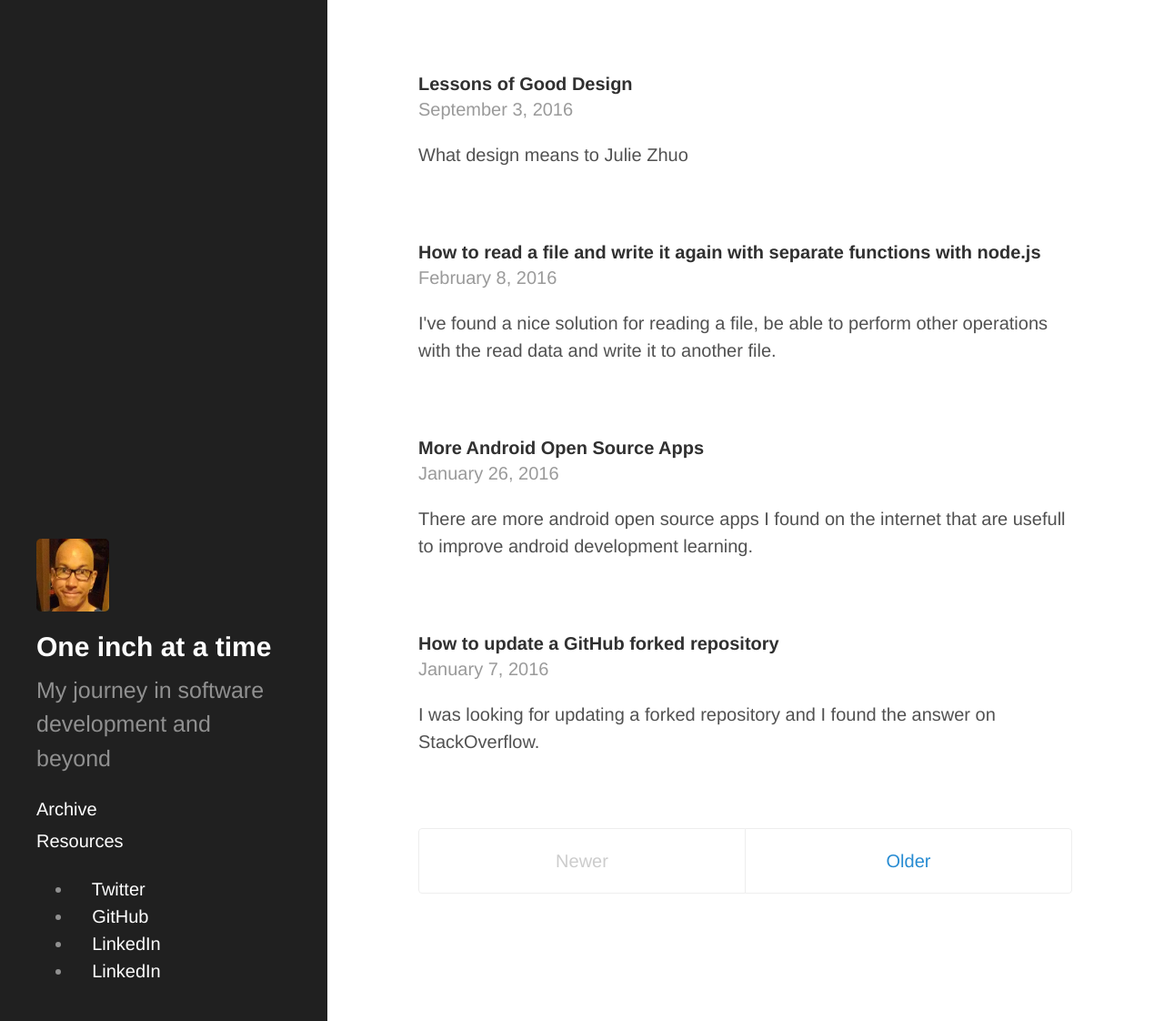
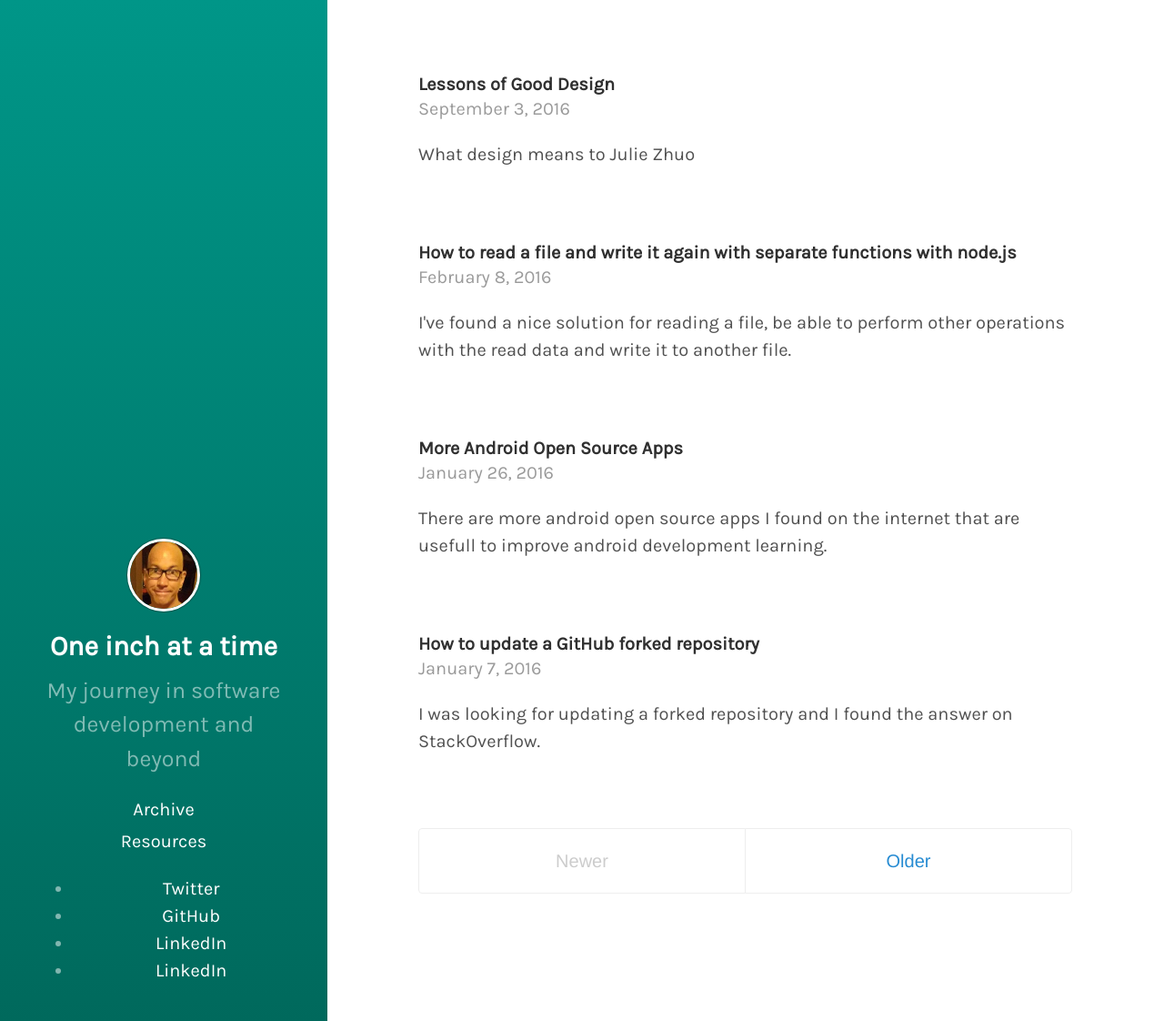
Before and after one commit to kingsor/kingsor.github.io, a Jekyll site: the page built from index.html, in a window 1280 px wide and 1122 px high. Shown: the whole window at 91% size. Built offline with Jekyll 4.4.1, drawn with Linux system fonts in a browser that asks for light colours; some web fonts are replaced; the list of posts is cut into pages by our own code.

Commit message:
update hyde css

```diff
--- a/css/hyde.css
+++ b/css/hyde.css
@@ -32,7 +32,7 @@
  */
 
 html {
-  font-family: "PT Sans", Helvetica, Arial, sans-serif;
+  font-family: "Karla", Roboto, Helvetica, Arial, sans-serif;
 }
 @media (min-width: 48em) {
   html {
@@ -57,7 +57,10 @@ html {
   text-align: center;
   padding: 2rem 1rem;
   color: rgba(255,255,255,.5);
-  background-color: #202020;
+  background: -webkit-linear-gradient(#009688, #00695C);
+  background: -o-linear-gradient(#009688, #00695C);
+  background: -moz-linear-gradient(#009688, #00695C);
+  background: linear-gradient(#009688, #00695C);
 }
 @media (min-width: 48em) {
   .sidebar {
@@ -66,7 +69,6 @@ html {
     left: 0;
     bottom: 0;
     width: 18rem;
-    text-align: left;
   }
 }
 
@@ -79,8 +81,13 @@ html {
 .sidebar-about h1 {
   color: #fff;
   margin-top: 0;
-  font-family: "Abril Fatface", serif;
-  font-size: 3.25rem;
+  font-size: 2.5rem;
+  font-weight: normal;
+}
+
+.sidebar-about .logo {
+  margin-left: auto;
+  margin-right: auto;
 }
 
 /* Sidebar nav */
@@ -248,3 +255,7 @@ a.sidebar-nav-item:focus {
 .theme-base-0f .related-posts li a:hover {
   color: #8f5536;
 }
+.logo {
+  border-radius: 50%;
+  border: 3px solid #FFF;
+  box-shadow: 0 0 1px 1px rgba(0, 0, 0, 0.3); }
```
